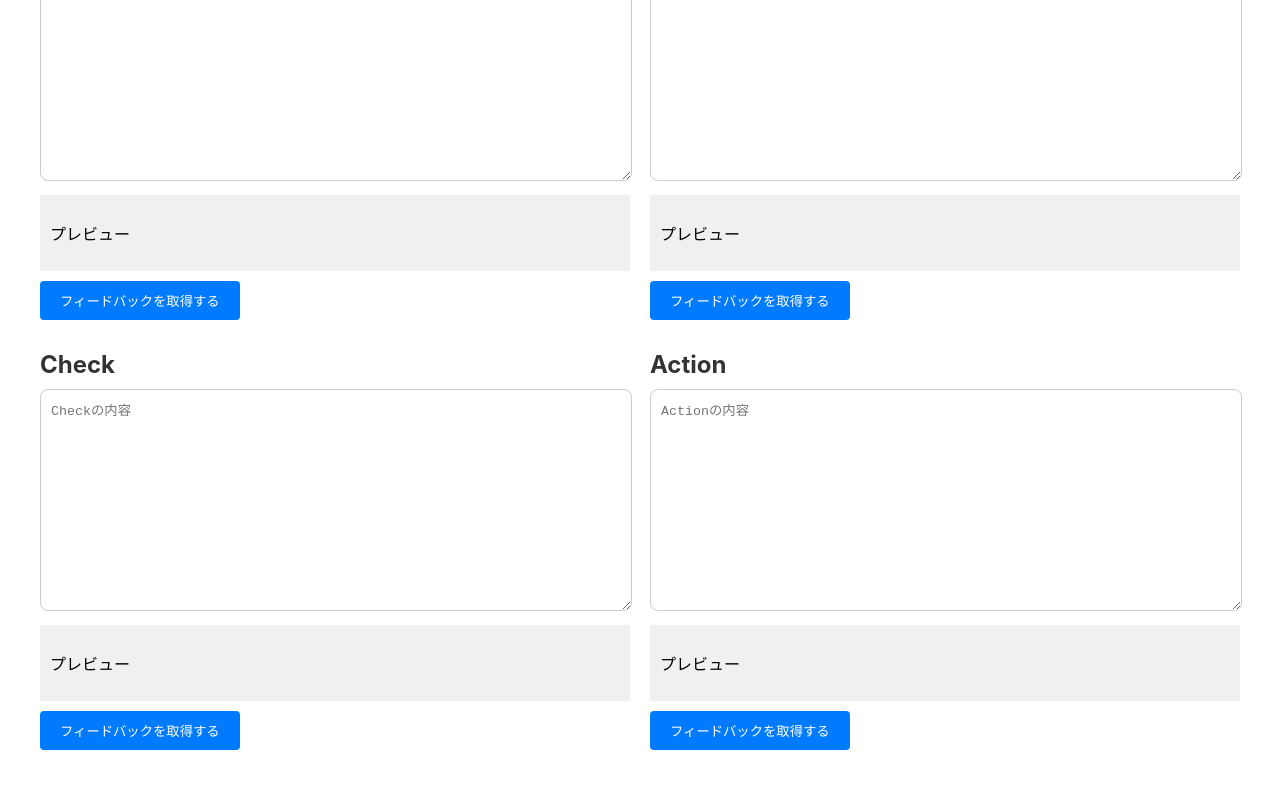
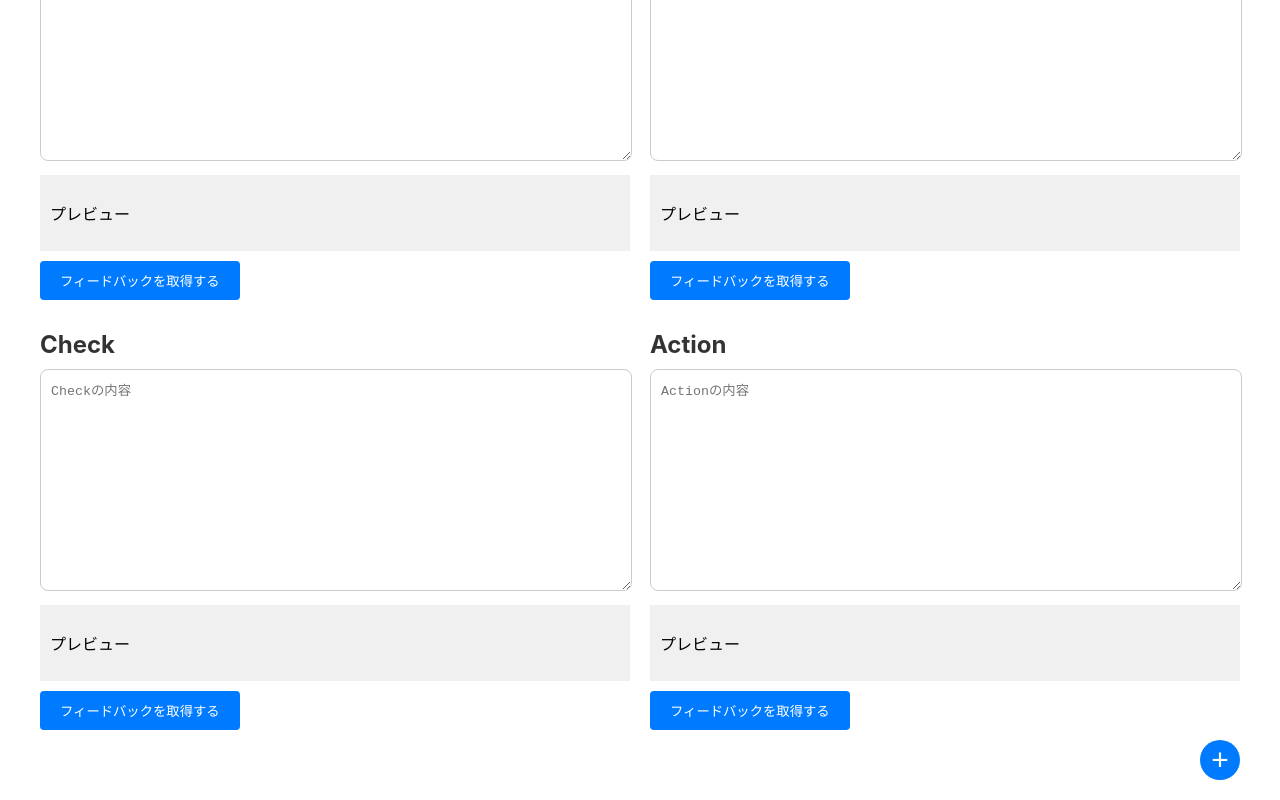
Before and after one commit to apprentice-team-3/DEV2, a React (Create React App) app in the folder nippo-kun/: page / in a window 1280 px wide. Shown: the part 231-1031 px from the top of the page. Built offline with nearby package versions, Linux system fonts and the light colour scheme.

Commit message:
追加ボタンを作成

```diff
--- /dev/null
+++ b/nippo-kun/src/components/buttons/add/index.css
@@ -0,0 +1,31 @@
+.multi__button {
+  display: block;
+  background-color: #007bff;
+  color: white;
+  padding: 20px 20px;
+  border: none;
+  border-radius: 50%;
+  cursor: pointer;
+  margin-bottom: 10px;
+  transition: background-color 0.3s ease-in-out;
+  position: relative;
+
+  &:hover {
+    background-color: #0056b3;
+  }
+
+  &::after {
+    content: "+";
+    position: absolute;
+    top: 50%;
+    left: 50%;
+    font-size: 30px;
+    transform: translate(-50%, -50%);
+  }
+}
+
+.multi__button__container {
+  display: flex;
+  justify-content: flex-end;
+  padding: 0 40px;
+}
--- /dev/null
+++ b/nippo-kun/src/components/buttons/add/index.jsx
@@ -0,0 +1,11 @@
+import "./index.css";
+
+const Add = ({ onClick }) => {
+  return (
+    <div className="multi__button__container">
+      <button className="multi__button add" onClick={onClick}></button>
+    </div>
+  );
+};
+
+export default Add;
--- a/nippo-kun/src/components/pdca/index.css
+++ b/nippo-kun/src/components/pdca/index.css
@@ -1,5 +1,5 @@
 .single__wrapper {
-  padding: 40px;
+  padding: 0 40px;
   display: grid;
   grid-template-columns: 1fr 1fr;
   grid-column-gap: 20px;
--- a/nippo-kun/src/components/pdca/index.js
+++ b/nippo-kun/src/components/pdca/index.js
@@ -1,13 +1,17 @@
+import Add from "../buttons/add";
 import "./index.css";
 import Single from "./single";
 
 export default function PDCA() {
   return (
+    <>
       <section className="single__wrapper">
         <Single title="Plan" placeholder="Planの内容" order={"Plan"} />
         <Single title="Do" placeholder="Doの内容" order={"Do"} />
         <Single title="Check" placeholder="Checkの内容" order={"Check"} />
         <Single title="Action" placeholder="Actionの内容" order={"Action"} />
       </section>
+      <Add />
+    </>
   );
 }
--- a/nippo-kun/src/index.js
+++ b/nippo-kun/src/index.js
@@ -1,21 +1,22 @@
 import React from "react";
 import ReactDOM from "react-dom/client";
-import { Provider } from 'react-redux';
-import store from './store';
+import { Provider } from "react-redux";
 import MetaData from "./components/MetaData";
 import Header from "./components/header";
 import PDCA from "./components/pdca";
 import "./index.css";
 import reportWebVitals from "./reportWebVitals";
+import store from "./store";
 
 const root = ReactDOM.createRoot(document.getElementById("root"));
+
 root.render(
   <React.StrictMode>
     <Provider store={store}>
       <Header />
       <MetaData />
-    </Provider>,
-    <PDCA />
+      <PDCA />
+    </Provider>
   </React.StrictMode>
 );
 
```
Also changed, not shown: nippo-kun/src/components/buttons/minus/index.css (added), nippo-kun/src/components/buttons/minus/index.jsx (added). Lines whose indentation alone changed are shown as unchanged.
